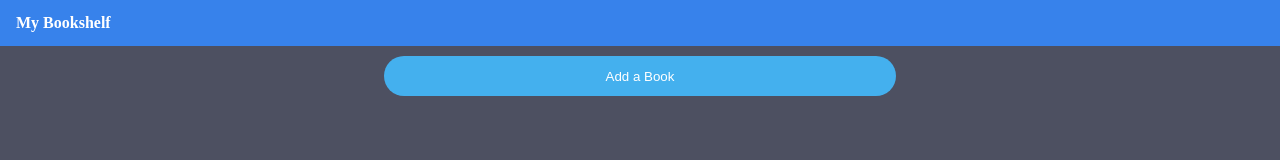
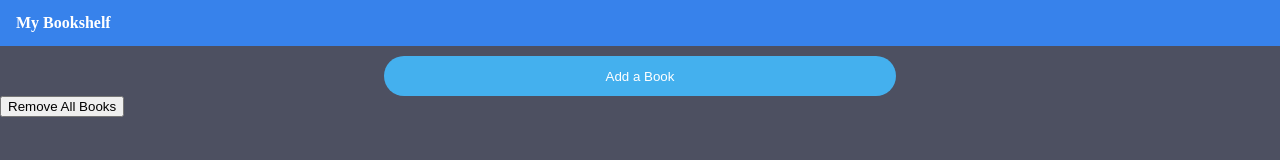
Before and after one commit to Nolewp/bookshelf, a plain HTML site: page index.html in a window 1280 px wide. Drawn offline with Linux system fonts and the light colour scheme.

Commit message:
remove all books button

```diff
--- a/index.html
+++ b/index.html
@@ -36,6 +36,10 @@
     <div id="bookCollection">
 
     </div>
+    <div id="removeBooks">
+        <button id="removeAllBooks" onclick="removeAllBooks()">Remove  All Books</button>
+
+    </div>
 
 </body>
 <script src="books.js"></script>
```
